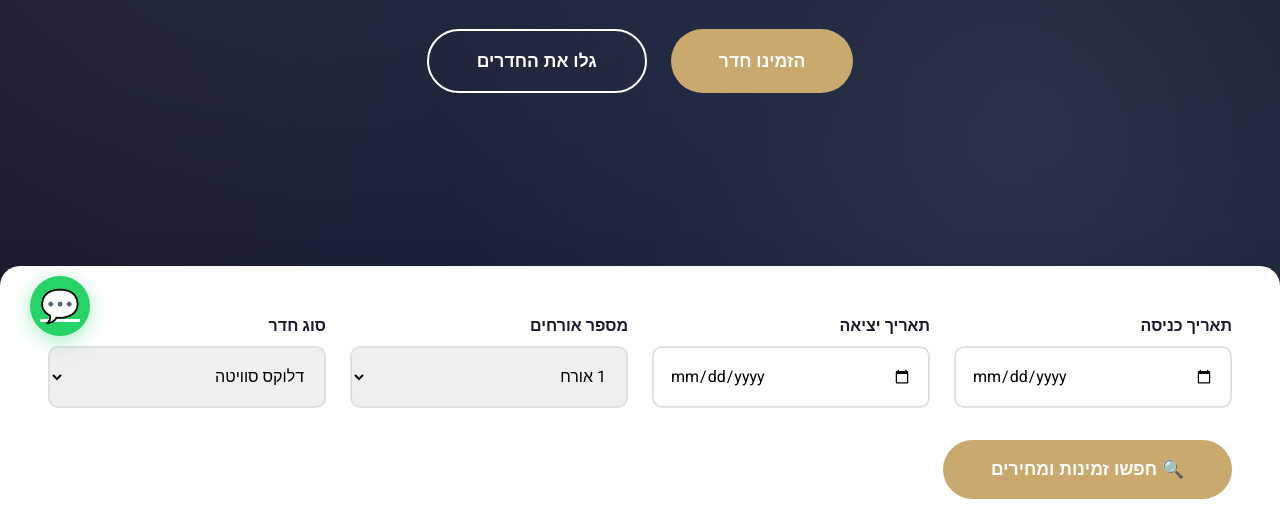
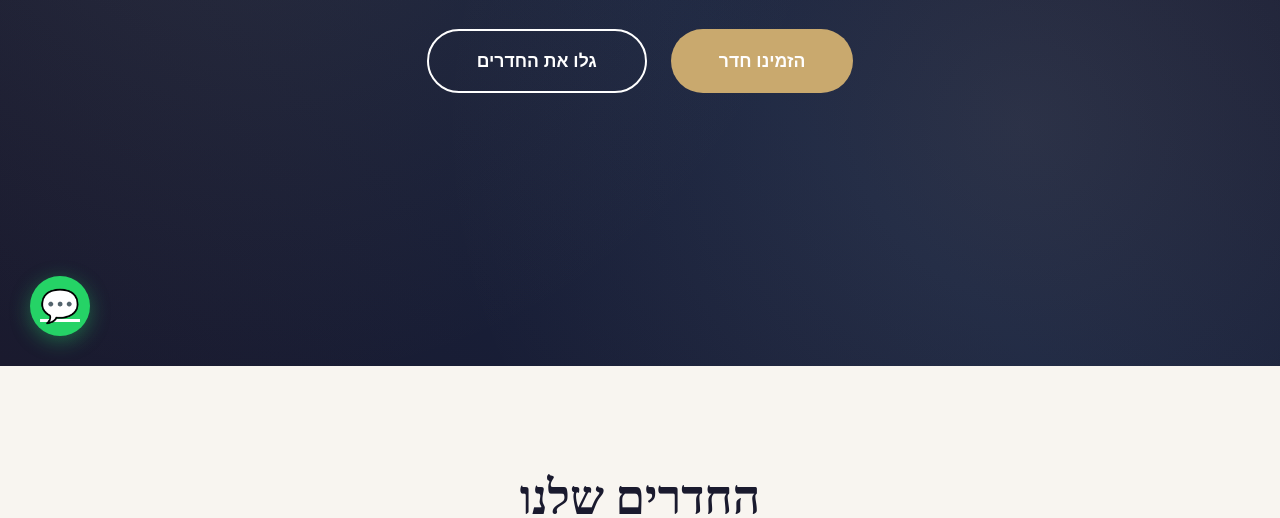
Before and after one commit to sabrinkak-del/deluxhotel, a website built with Vite: page index.html in a window 1280 px wide. Shown: the part 434-952 px from the top of the page. Built offline with nearby package versions, Linux system fonts and the light colour scheme.

Commit message:
Updated index.html

```diff
--- a/index.html
+++ b/index.html
@@ -246,70 +246,6 @@
             max-width: 600px;
             margin-left: auto;
             margin-right: auto;
-        }
-
-        /* Booking Section */
-        .booking-section {
-            background: white;
-            border-radius: 20px;
-            padding: 3rem;
-            box-shadow: 0 10px 50px rgba(0,0,0,0.08);
-            margin-top: -100px;
-            position: relative;
-            z-index: 10;
-        }
-
-        .booking-form {
-            display: grid;
-            grid-template-columns: repeat(auto-fit, minmax(200px, 1fr));
-            gap: 1.5rem;
-            margin-bottom: 2rem;
-        }
-
-        .form-group {
-            display: flex;
-            flex-direction: column;
-        }
-
-        .form-group label {
-            margin-bottom: 0.5rem;
-            font-weight: 600;
-            color: var(--primary);
-        }
-
-        .form-group input,
-        .form-group select {
-            padding: 1rem;
-            border: 2px solid #e0e0e0;
-            border-radius: 10px;
-            font-size: 1rem;
-            transition: all 0.3s ease;
-            font-family: 'Heebo', sans-serif;
-        }
-
-        .form-group input:focus,
-        .form-group select:focus {
-            outline: none;
-            border-color: var(--secondary);
-        }
-
-        .search-btn {
-            background: var(--secondary);
-            color: white;
-            padding: 1.2rem 3rem;
-            border: none;
-            border-radius: 50px;
-            font-size: 1.1rem;
-            font-weight: 600;
-            cursor: pointer;
-            transition: all 0.3s ease;
-            grid-column: 1 / -1;
-        }
-
-        .search-btn:hover {
-            background: var(--primary);
-            transform: translateY(-2px);
-            box-shadow: 0 5px 20px rgba(26, 26, 46, 0.3);
         }
 
         /* Rooms Section */
@@ -903,10 +839,6 @@
                 grid-template-columns: 1fr;
             }
 
-            .booking-form {
-                grid-template-columns: 1fr;
-            }
-
             section {
                 padding: 4rem 5%;
             }
@@ -952,7 +884,7 @@
                 <li><a href="#gallery">גלריה</a></li>
                 <li><a href="#contact">יצירת קשר</a></li>
             </ul>
-            <button class="book-now-btn" onclick="scrollToBooking()">הזמינו עכשיו</button>
+            <button class="book-now-btn" onclick="window.location.href='./booking.html'">הזמינו עכשיו</button>
             <button class="mobile-menu-btn">☰</button>
         </nav>
     </header>
@@ -964,43 +896,10 @@
             <h1>DELUX HOTEL</h1>
             <p>חוויית יוקרה עם נוף עוצר נשימה לים התיכון</p>
             <div class="hero-buttons">
-                <button class="btn-primary" onclick="scrollToBooking()">הזמינו חדר</button>
+                <button class="btn-primary" onclick="window.location.href='./booking.html'">הזמינו חדר</button>
                 <button class="btn-secondary" onclick="scrollToRooms()">גלו את החדרים</button>
             </div>
         </div>
-    </section>
-
-    <!-- Booking Section -->
-    <section class="booking-section">
-        <div class="booking-form">
-            <div class="form-group">
-                <label for="checkin">תאריך כניסה</label>
-                <input type="date" id="checkin" required>
-            </div>
-            <div class="form-group">
-                <label for="checkout">תאריך יציאה</label>
-                <input type="date" id="checkout" required>
-            </div>
-            <div class="form-group">
-                <label for="guests">מספר אורחים</label>
-                <select id="guests">
-                    <option value="1">1 אורח</option>
-                    <option value="2">2 אורחים</option>
-                    <option value="3">3 אורחים</option>
-                    <option value="4">4 אורחים</option>
-                    <option value="5">5+ אורחים</option>
-                </select>
-            </div>
-            <div class="form-group">
-                <label for="room-type">סוג חדר</label>
-                <select id="room-type">
-                    <option value="deluxe">דלוקס סוויטה</option>
-                    <option value="premium">פרימיום עם נוף לים</option>
-                    <option value="royal">רויאל פנטהאוז</option>
-                </select>
-            </div>
-        </div>
-        <button class="search-btn" onclick="searchRooms()">🔍 חפשו זמינות ומחירים</button>
     </section>
 
     <!-- Rooms Section -->
@@ -1322,28 +1221,9 @@
     <a href="https://wa.me/9720521234567" target="_blank" class="whatsapp-float">💬</a>
 
     <script>
-        // Scroll to Booking
-        function scrollToBooking() {
-            document.querySelector('.booking-section').scrollIntoView({ behavior: 'smooth' });
-        }
-
         // Scroll to Rooms
         function scrollToRooms() {
             document.querySelector('#rooms').scrollIntoView({ behavior: 'smooth' });
-        }
-
-        // Search Rooms
-        function searchRooms() {
-            const checkin = document.getElementById('checkin').value;
-            const checkout = document.getElementById('checkout').value;
-            const guests = document.getElementById('guests').value;
-
-            if (!checkin || !checkout) {
-                alert('אנא בחרו תאריכי כניסה ויציאה');
-                return;
-            }
-
-            window.location.href = `./booking.html?checkin=${checkin}&checkout=${checkout}&guests=${guests}`;
         }
 
         // Handle Contact Form Submit
@@ -1370,19 +1250,6 @@
 
         window.addEventListener('scroll', reveal);
         reveal(); // Initial check
-
-        // Set minimum date for booking
-        const today = new Date().toISOString().split('T')[0];
-        document.getElementById('checkin').setAttribute('min', today);
-        document.getElementById('checkout').setAttribute('min', today);
-
-        // Update checkout minimum date when checkin changes
-        document.getElementById('checkin').addEventListener('change', function() {
-            const checkinDate = new Date(this.value);
-            checkinDate.setDate(checkinDate.getDate() + 1);
-            const minCheckout = checkinDate.toISOString().split('T')[0];
-            document.getElementById('checkout').setAttribute('min', minCheckout);
-        });
     </script>
 </body>
 </html>
```
